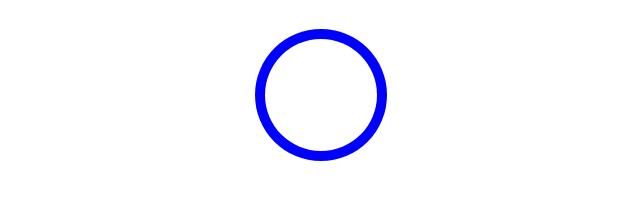
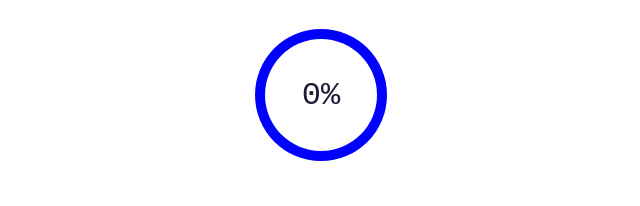
Before and after one commit to Annie-Huang/circular-progress-bar, a website: page index.html in a window 1280 px wide. Shown: the part 200-406 px from the top of the page, 319-959 px from the left. Drawn offline with Linux system fonts and the light colour scheme.

Commit message:
Make the content to display the aria-valuenow value.

```diff
--- a/style.css
+++ b/style.css
@@ -3,6 +3,7 @@
   --size: 132px;
   --bar-width: 20px;
 
+  font-size: 2rem;
   width: var(--size);
   aspect-ratio: 1;
 
@@ -14,13 +15,14 @@
   place-items: center; /* cannot use place-content as it got the <span> inside as well */
 
   &::after {
-    content: '';
+    content: attr(aria-valuenow) '%';
     background: white;
     border-radius: inherit;
     width: calc(100% - var(--bar-width));
     aspect-ratio: 1;
 
     display: grid;
+    place-content: center;
   }
 
   span {
```
